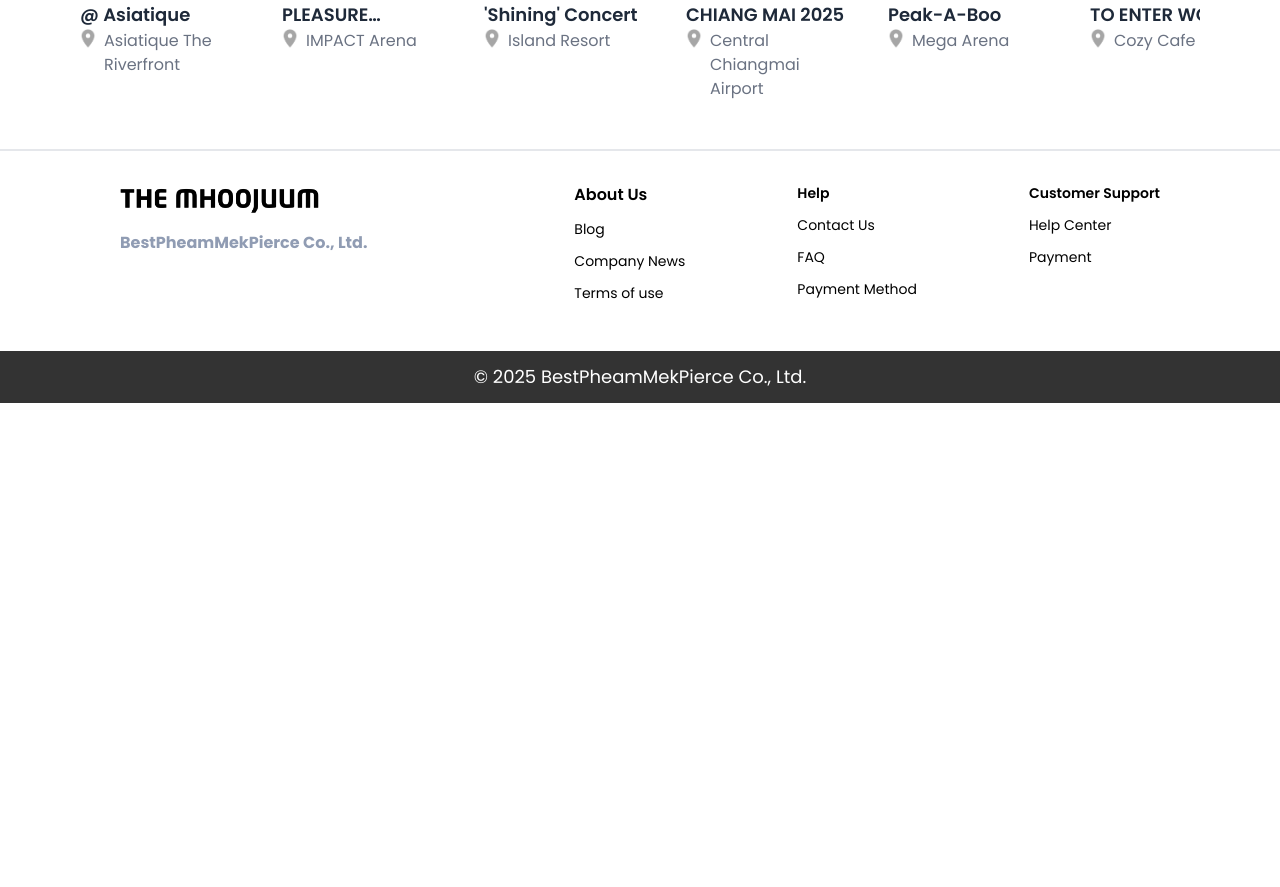
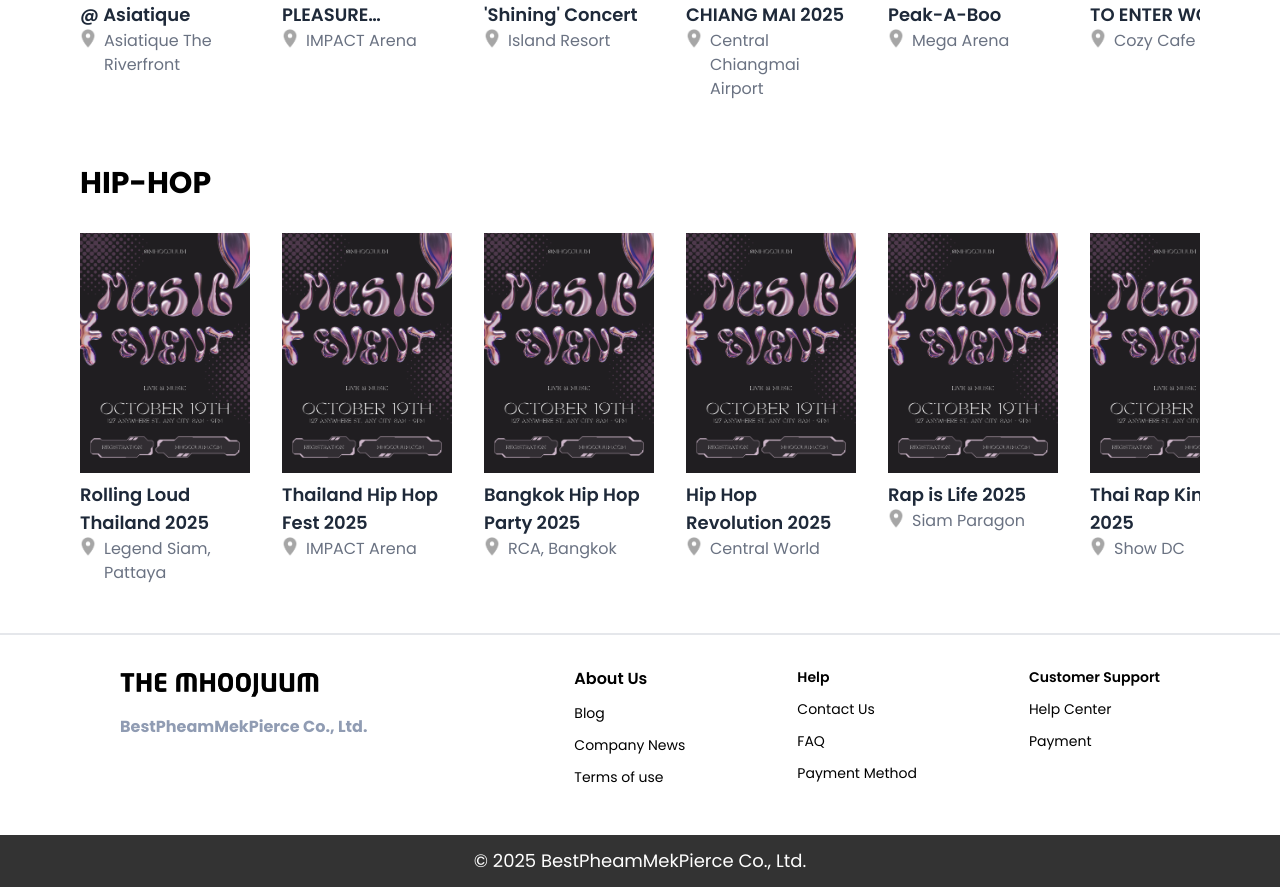
Before and after one commit to varinporn/PROJECT2-SEC-2-MhooJuum, a Vue app: page /home in a window 1280 px wide. Shown: the part 1188-2075 px from the top of the page. Before the commit the page ends 1591 px from the top, so only its background shows below. Built offline with nearby package versions, Linux system fonts and the light colour scheme; data requests are answered from the project's data file.

Commit message:
076-[update] db.json and ConcertManager.vue

```diff
--- a/data/db.json
+++ b/data/db.json
@@ -9,7 +9,6 @@
       "date": "2025-04-11",
       "time": "15:00:00",
       "price": 650,
-      "ageRestriction": true,
       "available": 100,
       "isAvailable": true
     },
@@ -22,7 +21,6 @@
       "date": "2023-08-12",
       "time": "18:00:00",
       "price": 2900,
-      "ageRestriction": true,
       "available": 0,
       "isAvailable": false
     },
@@ -35,7 +33,6 @@
       "date": "2024-06-15",
       "time": "18:30:00",
       "price": 6500,
-      "ageRestriction": false,
       "available": -8,
       "isAvailable": false
     },
@@ -48,7 +45,6 @@
       "date": "2024-07-10",
       "time": "19:30:00",
       "price": 1200,
-      "ageRestriction": false,
       "available": -6,
       "isAvailable": false
     },
@@ -61,7 +57,6 @@
       "date": "2025-08-05",
       "time": "17:00:00",
       "price": 5000,
-      "ageRestriction": false,
       "available": 165,
       "isAvailable": true
     },
@@ -74,7 +69,6 @@
       "date": "2025-05-12",
       "time": "21:00:00",
       "price": 1250,
-      "ageRestriction": true,
       "available": 499,
       "isAvailable": true
     },
@@ -87,7 +81,6 @@
       "date": "2025-10-01",
       "time": "19:00:00",
       "price": 5500,
-      "ageRestriction": false,
       "available": 20,
       "isAvailable": true
     },
@@ -100,7 +93,6 @@
       "date": "2025-11-20",
       "time": "22:00:00",
       "price": 4800,
-      "ageRestriction": false,
       "available": 304,
       "isAvailable": true
     },
@@ -113,7 +105,6 @@
       "date": "2025-05-05",
       "time": "16:00:00",
       "price": 1300,
-      "ageRestriction": false,
       "available": 300,
       "isAvailable": true
     },
@@ -126,7 +117,6 @@
       "date": "2025-04-13",
       "time": "13:00:00",
       "price": 1200,
-      "ageRestriction": true,
       "available": 149,
       "isAvailable": true
     },
@@ -139,7 +129,6 @@
       "date": "2025-08-10",
       "time": "18:00:00",
       "price": 6000,
-      "ageRestriction": false,
       "available": 11,
       "isAvailable": true
     },
@@ -152,7 +141,6 @@
       "date": "2025-06-28",
       "time": "19:30:00",
       "price": 8000,
-      "ageRestriction": false,
       "available": 0,
       "isAvailable": true
     },
@@ -165,7 +153,6 @@
       "date": "2025-04-20",
       "time": "18:00:00",
       "price": 2500,
-      "ageRestriction": true,
       "available": 999,
       "isAvailable": true
     },
@@ -178,7 +165,6 @@
       "date": "2025-06-10",
       "time": "17:00:00",
       "price": 1800,
-      "ageRestriction": false,
       "available": 50,
       "isAvailable": true
     },
@@ -191,7 +177,6 @@
       "date": "2025-07-25",
       "time": "19:00:00",
       "price": 4500,
-      "ageRestriction": true,
       "available": 250,
       "isAvailable": true
     },
@@ -204,7 +189,6 @@
       "date": "2024-06-23",
       "time": "19:00:00",
       "price": 7500,
-      "ageRestriction": false,
       "available": 0,
       "isAvailable": false
     },
@@ -217,7 +201,6 @@
       "date": "2025-06-25",
       "time": "19:00:00",
       "price": 3500,
-      "ageRestriction": false,
       "available": 209,
       "isAvailable": true
     },
@@ -230,7 +213,6 @@
       "date": "2026-01-22",
       "time": "19:00:00",
       "price": 3500,
-      "ageRestriction": true,
       "available": 89,
       "isAvailable": true
     },
@@ -243,7 +225,6 @@
       "date": "2025-07-17",
       "time": "17:00:00",
       "price": 990,
-      "ageRestriction": true,
       "available": 25,
       "isAvailable": true
     },
@@ -256,7 +237,6 @@
       "date": "2026-06-22",
       "time": "19:00:00",
       "price": 6500,
-      "ageRestriction": false,
       "available": 280,
       "isAvailable": true
     },
@@ -269,7 +249,6 @@
       "date": "2026-02-22",
       "time": "18:00:00",
       "price": 8500,
-      "ageRestriction": false,
       "available": 50,
       "isAvailable": true
     },
@@ -282,7 +261,6 @@
       "date": "2026-07-21",
       "time": "18:00:00",
       "price": 5500,
-      "ageRestriction": false,
       "available": 250,
       "isAvailable": true
     },
@@ -295,8 +273,127 @@
       "date": "2026-07-08",
       "time": "18:00:00",
       "price": 4500,
-      "ageRestriction": false,
       "available": 270,
+      "isAvailable": true
+    },
+    {
+      "id": "24",
+      "name": "Rolling Loud Thailand 2025",
+      "description": "Rolling Loud Thailand is the largest hip hop music festival in the world, coming to Pattaya, Thailand in November 2025, featuring top artists like Travis Scott, Lil Wayne, and more.",
+      "genre": "hiphop",
+      "location": "Legend Siam, Pattaya",
+      "date": "2025-11-14",
+      "time": "17:00:00",
+      "price": 6900,
+      "available": 5000,
+      "isAvailable": true
+    },
+    {
+      "id": "25",
+      "name": "Thailand Hip Hop Fest 2025",
+      "description": "The Thailand Hip Hop Fest is a celebration of Thai hip hop culture with performances from the best local and international artists.",
+      "genre": "hiphop",
+      "location": "IMPACT Arena",
+      "date": "2025-09-12",
+      "time": "18:00:00",
+      "price": 4500,
+      "available": 3000,
+      "isAvailable": true
+    },
+    {
+      "id": "26",
+      "name": "Bangkok Hip Hop Party 2025",
+      "description": "Bangkok's most anticipated hip hop event, featuring performances by top Thai and international rap artists.",
+      "genre": "hiphop",
+      "location": "RCA, Bangkok",
+      "date": "2025-08-05",
+      "time": "20:00:00",
+      "price": 3000,
+      "available": 2000,
+      "isAvailable": true
+    },
+    {
+      "id": "27",
+      "name": "Hip Hop Revolution 2025",
+      "description": "A one-of-a-kind hip hop music festival with performances by international legends and up-and-coming Thai rap artists.",
+      "genre": "hiphop",
+      "location": "Central World",
+      "date": "2025-10-02",
+      "time": "19:00:00",
+      "price": 5000,
+      "available": 4000,
+      "isAvailable": true
+    },
+    {
+      "id": "28",
+      "name": "Rap is Life 2025",
+      "description": "Rap is Life brings the best hip hop artists to the stage, with a combination of rap battles, performances, and street culture activities.",
+      "genre": "hiphop",
+      "location": "Siam Paragon",
+      "date": "2025-07-21",
+      "time": "19:30:00",
+      "price": 3500,
+      "available": 2500,
+      "isAvailable": true
+    },
+    {
+      "id": "29",
+      "name": "Thai Rap Kings 2025",
+      "description": "A celebration of Thai rap music, featuring the country's most famous rap artists along with a few special international guests.",
+      "genre": "hiphop",
+      "location": "Show DC",
+      "date": "2025-06-16",
+      "time": "20:00:00",
+      "price": 4000,
+      "available": 3000,
+      "isAvailable": true
+    },
+    {
+      "id": "30",
+      "name": "The Real Rap Show 2025",
+      "description": "Join us for an unforgettable night of hip hop with live performances by underground and mainstream artists from around the world.",
+      "genre": "hiphop",
+      "location": "The Arena",
+      "date": "2025-09-25",
+      "time": "21:00:00",
+      "price": 5500,
+      "available": 3500,
+      "isAvailable": true
+    },
+    {
+      "id": "31",
+      "name": "Thai Hiphop Legends 2025",
+      "description": "A tribute to the most influential Thai hip hop artists, featuring performances by legends of the genre.",
+      "genre": "hiphop",
+      "location": "MBK Center",
+      "date": "2025-07-08",
+      "time": "18:30:00",
+      "price": 3000,
+      "available": 2200,
+      "isAvailable": true
+    },
+    {
+      "id": "32",
+      "name": "Urban Beats 2025",
+      "description": "Experience the urban vibe with a lineup of top hip hop artists from Thailand and beyond.",
+      "genre": "hiphop",
+      "location": "Terminal 21, Pattaya",
+      "date": "2025-11-20",
+      "time": "19:00:00",
+      "price": 4000,
+      "available": 2500,
+      "isAvailable": true
+    },
+    {
+      "id": "33",
+      "name": "Rap Nation 2025",
+      "description": "Rap Nation brings together some of the most iconic names in the hip hop world for a night full of beats, rhymes, and culture.",
+      "genre": "hiphop",
+      "location": "Impact Exhibition Hall",
+      "date": "2025-10-15",
+      "time": "20:00:00",
+      "price": 4800,
+      "available": 4500,
       "isAvailable": true
     }
   ],
@@ -519,12 +616,8 @@
       "email": "nuuza@gmail.com",
       "DOB": "2005-06-09",
       "password": "giftinw",
-      "tickets": [
-        1
-      ],
-      "bookmarks": [
-        1
-      ]
+      "tickets": [1],
+      "bookmarks": [1]
     },
     {
       "id": "2",
@@ -532,12 +625,8 @@
       "email": "nuuza@gmail.com",
       "DOB": "2005-06-09",
       "password": "giftinw",
-      "tickets": [
-        1
-      ],
-      "bookmarks": [
-        1
-      ]
+      "tickets": [1],
+      "bookmarks": [1]
     },
     {
       "id": "3",
@@ -545,12 +634,8 @@
       "email": "nuuza@gmail.com",
       "DOB": "2005-06-09",
       "password": "giftinw",
-      "tickets": [
-        1
-      ],
-      "bookmarks": [
-        1
-      ]
+      "tickets": [1],
+      "bookmarks": [1]
     },
     {
       "id": "9ec7",
@@ -609,12 +694,7 @@
         "6034",
         "f84c"
       ],
-      "bookmarks": [
-        "11",
-        "17",
-        "18",
-        "8"
-      ]
+      "bookmarks": ["11", "17", "18", "8"]
     },
     {
       "id": "8d8f",
@@ -631,9 +711,7 @@
       "email": "test3@mail.com",
       "DOB": "2025-04-14",
       "password": "Test3test#",
-      "tickets": [
-        "98e2"
-      ],
+      "tickets": ["98e2"],
       "bookmarks": []
     }
   ]
--- a/src/components/ConcertManager.vue
+++ b/src/components/ConcertManager.vue
@@ -18,6 +18,12 @@ const kpopConcerts = computed(() =>
 const tpopConcerts = computed(() =>
   concerts.value.filter(
     (concert) => concert.genre === 'tpop' && new Date(concert.date) >= today
+  )
+)
+
+const hiphopConcerts = computed(() =>
+  concerts.value.filter(
+    (concert) => concert.genre === 'hiphop' && new Date(concert.date) >= today
   )
 )
 
@@ -62,6 +68,11 @@ defineProps({
           <h1>TPOP</h1>
         </template>
       </ConcertList>
+      <ConcertList :concerts="hiphopConcerts" :isWrap="isWrap">
+        <template #header>
+          <h1>HIP-HOP</h1>
+        </template>
+      </ConcertList>
     </template>
   </div>
 </template>
```
Also changed, not shown: public/concert/hiphopPoster.png (added).
